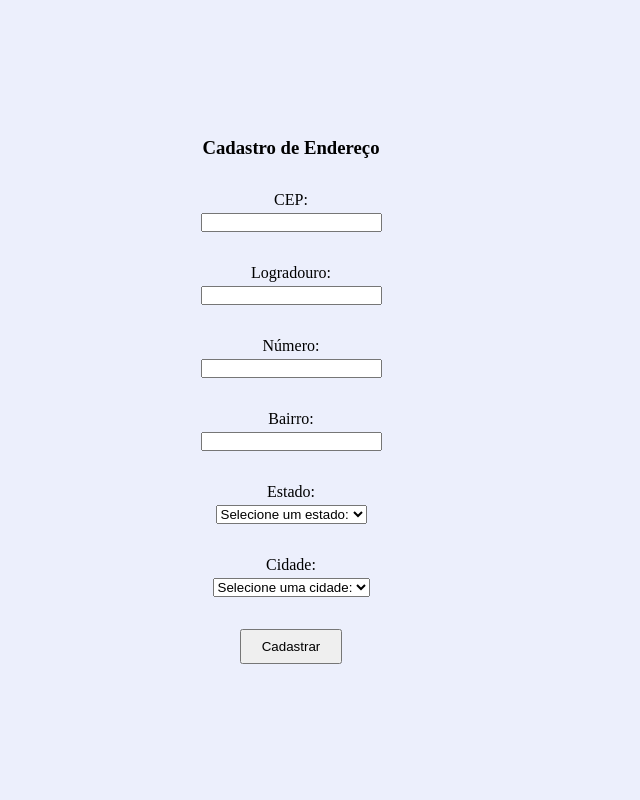
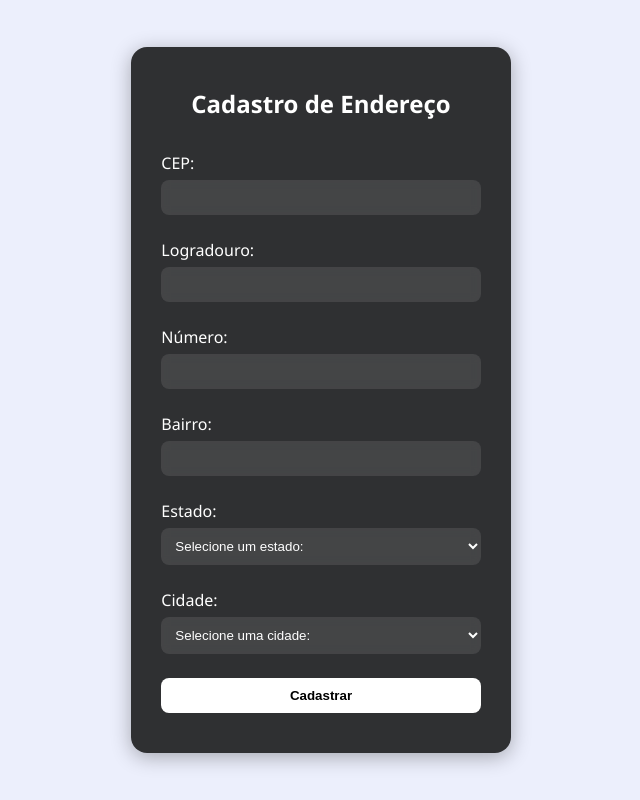
Before and after one commit to MatheusLBatista/cep-form, a website built with Vite: page index.html in a window 1280 px wide. Shown: the whole page, without its empty margins (349-989 px from the left). Built offline with nearby package versions, Linux system fonts and the light colour scheme.

Commit message:
implementing css

```diff
--- a/src/style.css
+++ b/src/style.css
@@ -9,29 +9,71 @@ body {
   align-items: center;
   min-height: 100vh;
   background: #eceffc;
+  font-family: 'Segoe UI', Tahoma, sans-serif;
 }
 
 .formulario {
   display: flex;
   flex-direction: column;
-  gap: 32px;
+  align-items: stretch;
+  padding: 40px 30px;
+  color: white;
+  background: rgba(0, 0, 0, 0.8);
+  border-radius: 16px;
+  width: 100%;
+  max-width: 400px;
+  gap: 24px;
+  box-shadow: 0 4px 20px rgba(0, 0, 0, 0.3);
+}
+
+h3 {
+  margin-bottom: 8px;
+  font-size: 1.5rem;
+  font-weight: bold;
+  text-align: center;
 }
 
 .input {
   display: flex;
   flex-direction: column;
-  justify-content: center;
-  align-items: center;
 }
 
 .input > label {
-  margin-bottom: 4px;
+  margin-bottom: 6px;
+  font-weight: 500;
+}
+
+input, select {
+  padding: 10px;
+  border: none;
+  border-radius: 8px;
+  background-color: rgba(255, 255, 255, 0.1);
+  color: white;
+  backdrop-filter: blur(4px);
+  transition: background-color 0.3s ease;
+}
+
+input:focus, select:focus {
+  outline: none;
+  background-color: rgba(255, 255, 255, 0.2);
+}
+
+option {
+  background-color: black;
+  color: white;
 }
 
 .btn {
-  padding: 8px 20px;
-  /* border-radius: 0px; */
-  overflow: hidden;
+  padding: 10px 20px;
+  border-radius: 8px;
+  font-weight: bold;
+  background-color: white;
+  color: black;
+  cursor: pointer;
+  transition: background-color 0.3s ease;
+  border: none;
+}
 
-  /* TODO: FINISH BUTTON CSS */
+.btn:hover {
+  background-color: #dcdcdc;
 }
```
